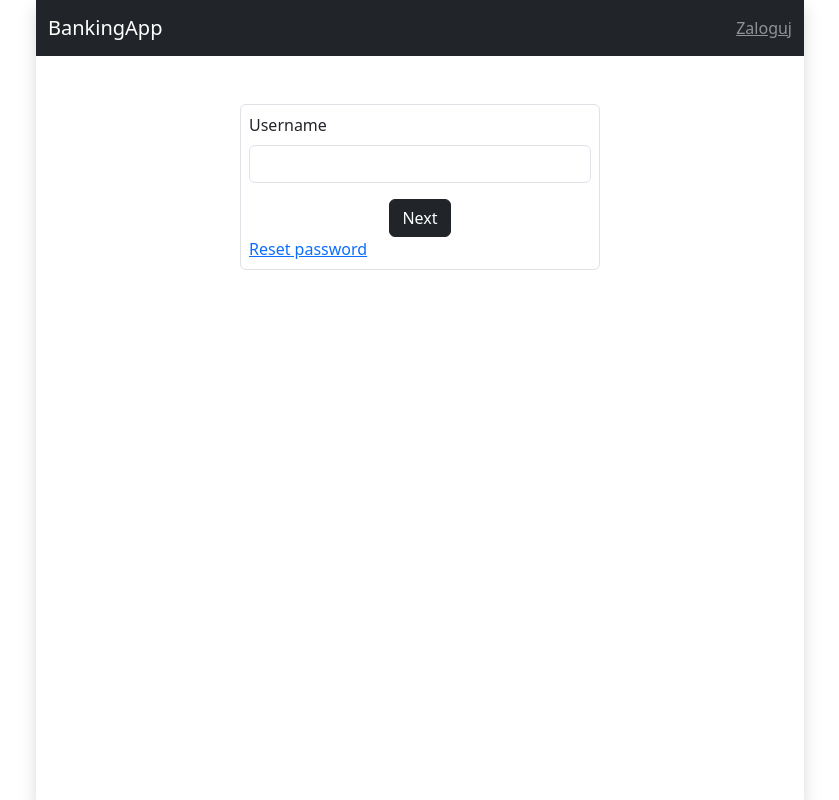
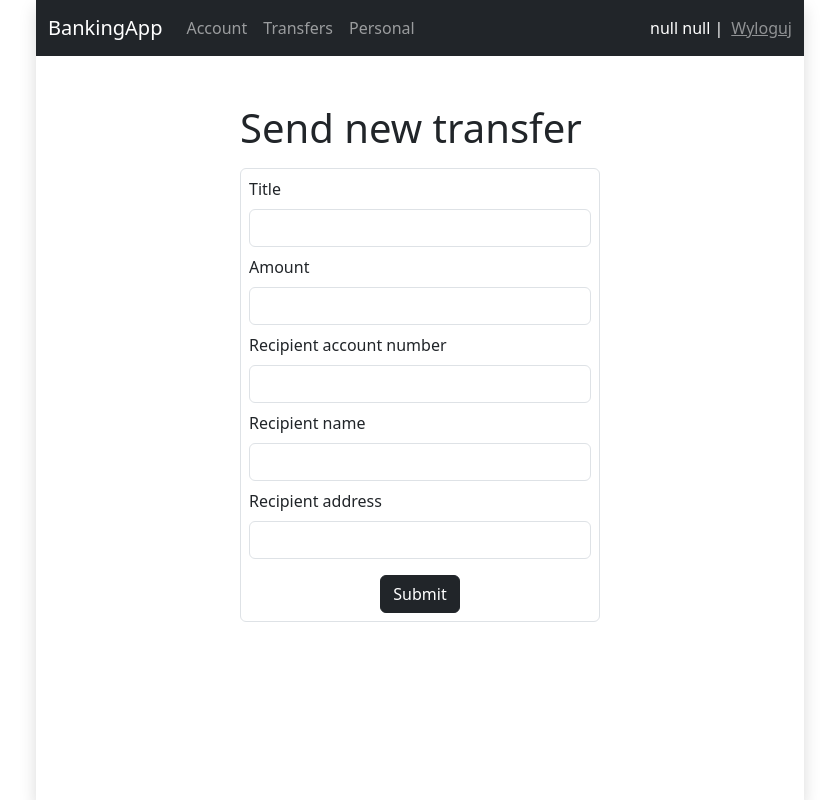
Before and after one commit to ochnios/banking-app, a React (Vite) app in the folder banking-fe/: page /new-transfer in a window 1280 px wide. Before the commit this address led to /login-first-step. Shown: the whole page, without its empty margins (220-1059 px from the left). Built offline with nearby package versions, Linux system fonts and the light colour scheme.

Commit message:
Add some validation in frontend forms.

```diff
--- a/banking-fe/src/reducers/authSlice.js
+++ b/banking-fe/src/reducers/authSlice.js
@@ -2,7 +2,7 @@ import axios from "axios";
 import { createSlice, createAsyncThunk } from "@reduxjs/toolkit";
 
 const initialState = {
-  authenticated: false,
+  authenticated: true,
   username: null,
   name: null,
   surname: null,
--- a/banking-fe/src/views/pages/LoginFirstStep.jsx
+++ b/banking-fe/src/views/pages/LoginFirstStep.jsx
@@ -32,6 +32,10 @@ export default function LoginFirstStep() {
                 id="username"
                 ref={usernameRef}
                 className="form-control"
+                minLength="3"
+                maxLength="20"
+                pattern="^[a-zA-Z0-9_.-]{3,20}$/g"
+                required
               />
             </div>
             <div className="d-flex justify-content-center">
--- a/banking-fe/src/views/pages/LoginSecondStep.jsx
+++ b/banking-fe/src/views/pages/LoginSecondStep.jsx
@@ -90,7 +90,9 @@ export default function LoginSecondStep() {
                           }
                           disabled={!auth.positions.includes(index + 1)}
                           maxLength="1"
+                          minLength="1"
                           onChange={(e) => moveToNextCharacter(e, index + 1)}
+                          required
                         ></input>
                       </div>
                     ))}
@@ -113,7 +115,9 @@ export default function LoginSecondStep() {
                           }
                           disabled={!auth.positions.includes(index + 13)}
                           maxLength="1"
+                          minLength="1"
                           onChange={(e) => moveToNextCharacter(e, index + 13)}
+                          required
                         ></input>
                       </div>
                     ))}
--- a/banking-fe/src/views/pages/NewTransferPage.jsx
+++ b/banking-fe/src/views/pages/NewTransferPage.jsx
@@ -17,7 +17,7 @@ export default function NewTransferPage() {
     dispatch(
       createTransferOrder({
         title: titleRef.current.value,
-        amount: amountRef.current.value,
+        amount: amountRef.current.value.replace(/,/g, "."),
         recipientAccountNumber: recipientAccountNumberRef.current.value,
         recipientName: recipientNameRef.current.value,
         recipientAddress: recipientAddressRef.current.value,
@@ -45,6 +45,9 @@ export default function NewTransferPage() {
                 id="title"
                 ref={titleRef}
                 className="form-control"
+                minLength={3}
+                maxLength={80}
+                required
               />
               <label htmlFor="amount" className="form-label mt-2">
                 Amount
@@ -55,6 +58,8 @@ export default function NewTransferPage() {
                 id="amount"
                 ref={amountRef}
                 className="form-control"
+                pattern="^[0-9]{1,15}([,.]{1}[0-9]{1,2})?$"
+                required
               />
               <label
                 htmlFor="recipientAccountNumber"
@@ -68,6 +73,9 @@ export default function NewTransferPage() {
                 id="recipientAccountNumber"
                 ref={recipientAccountNumberRef}
                 className="form-control"
+                size="26"
+                pattern="^[0-9]{26}$"
+                required
               />
               <label htmlFor="recipientName" className="form-label mt-2">
                 Recipient name
@@ -78,6 +86,9 @@ export default function NewTransferPage() {
                 id="recipientName"
                 ref={recipientNameRef}
                 className="form-control"
+                minLength={3}
+                maxLength={101}
+                required
               />
               <label htmlFor="recipientAddress" className="form-label mt-2">
                 Recipient address
@@ -88,6 +99,8 @@ export default function NewTransferPage() {
                 id="recipientAddress"
                 ref={recipientAddressRef}
                 className="form-control"
+                minLength={3}
+                maxLength={200}
               />
             </div>
             <div className="d-flex justify-content-center">
--- a/banking-fe/src/views/pages/ResetPasswordPage.jsx
+++ b/banking-fe/src/views/pages/ResetPasswordPage.jsx
@@ -58,8 +58,10 @@ export default function ResetPasswordPage() {
                   id="password"
                   ref={passwordRef}
                   className="form-control"
-                  minLength={12}
-                  maxLength={24}
+                  minLength="12"
+                  maxLength="24"
+                  pattern="[!-~]{12,24}"
+                  required
                 />
                 <label htmlFor="retypedPassword" className="form-label">
                   Retype password
@@ -70,8 +72,10 @@ export default function ResetPasswordPage() {
                   id="retypedPassword"
                   ref={retypedPasswordRef}
                   className="form-control"
-                  minLength={12}
-                  maxLength={24}
+                  minLength="12"
+                  maxLength="24"
+                  pattern="[!-~]{12,24}"
+                  required
                 />
               </div>
               <div className="d-flex justify-content-center">
@@ -103,6 +107,10 @@ export default function ResetPasswordPage() {
                   id="username"
                   ref={usernameRef}
                   className="form-control"
+                  minLength="3"
+                  maxLength="20"
+                  pattern="^[a-zA-Z0-9_.-]{3,20}$"
+                  required
                 />
               </div>
               <div className="d-flex justify-content-center">
```
